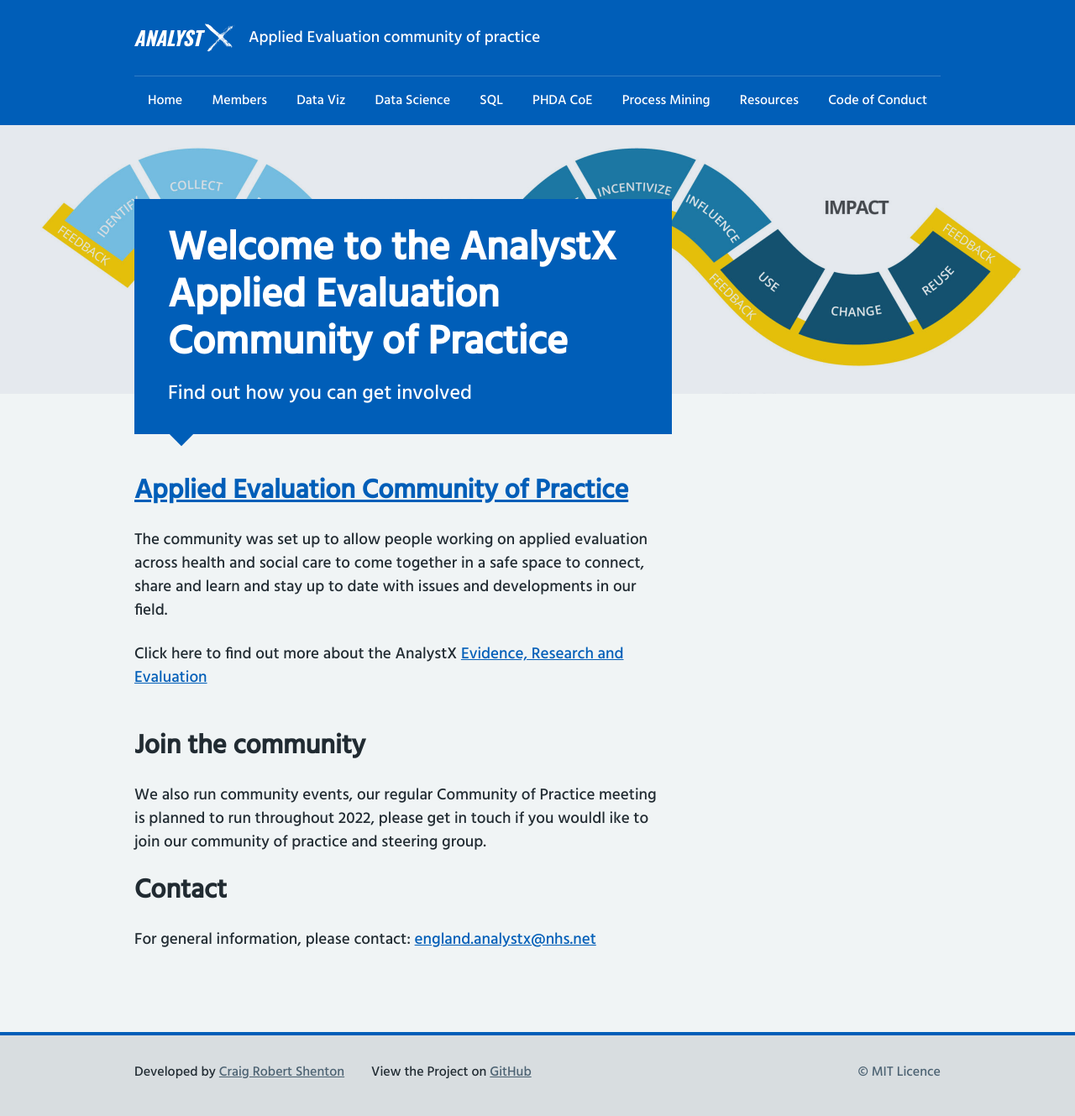
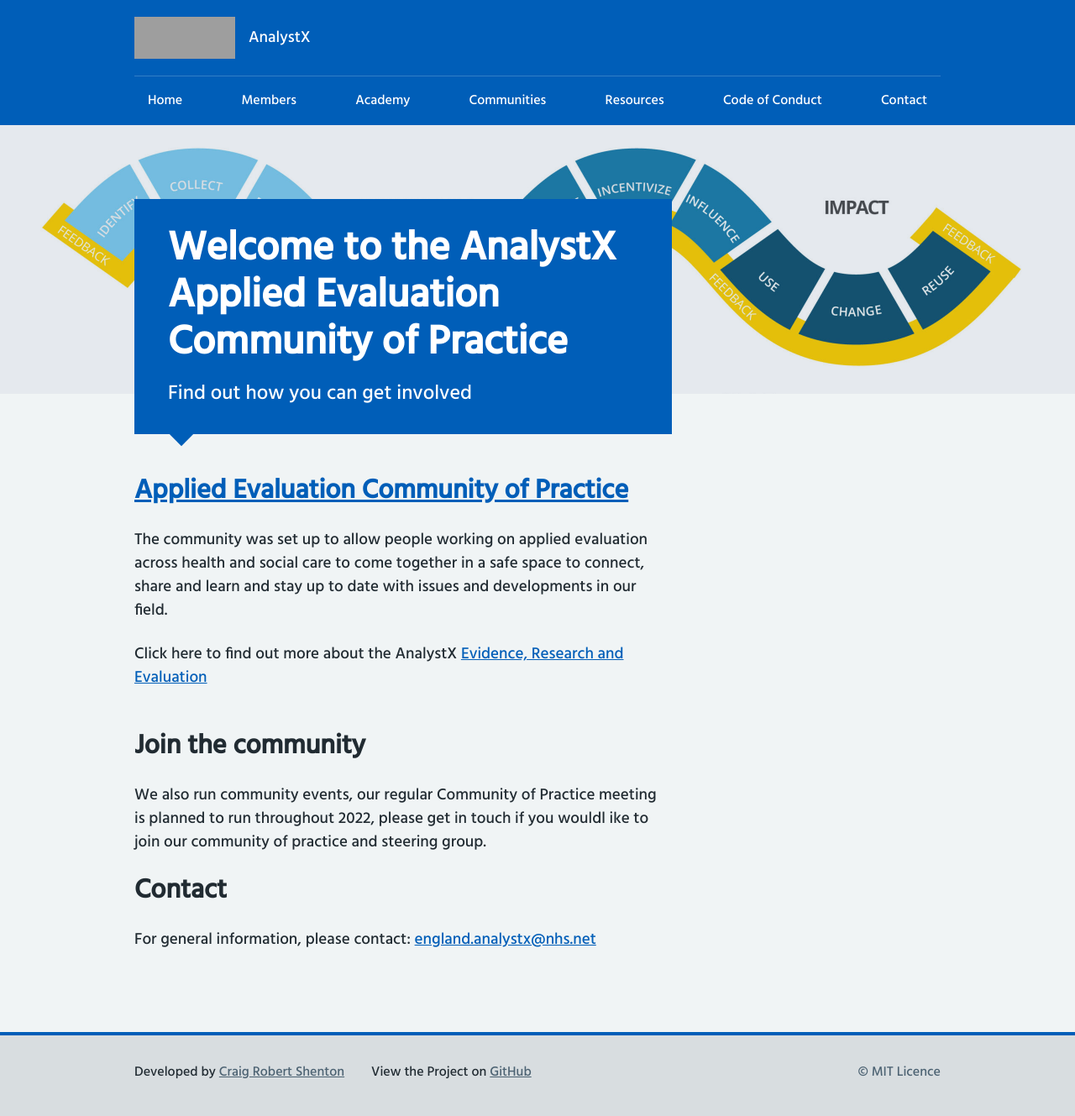
Before and after one commit to nhs-analystx/applied-evaluation, a Jekyll site: the page built from index.html, in a window 1280 px wide. Shown: the whole page at 84% size. Built offline with Jekyll 4.4.1, drawn with Linux system fonts in a browser that asks for light colours; nearby versions of some CDN libraries; grey boxes are pictures that could not be loaded.

Commit message:
Update header.html

```diff
--- a/_includes/header.html
+++ b/_includes/header.html
@@ -1,10 +1,10 @@
 <header class="nhsuk-header" role="banner">
     <div class="nhsuk-width-container nhsuk-header__container">
         <div class="nhsuk-header__logo">
-            <a class="nhsuk-header__link nhsuk-header__link--service " href="{{ "/" | relative_url }}" aria-label="Homepage">
-              <img src="assets/img/analystx_logo_white_large.svg" alt="AnalystX" width="120" height="50">
+            <a class="nhsuk-header__link nhsuk-header__link--service " href="{{ "https://future.nhs.uk/DataAnalytics" | relative_url }}" aria-label="Homepage">
+              <img src="assets/img/home/FutureNHStW.png" alt="AnalystX" width="120" height="50">
                 <span class="nhsuk-header__service-name">
-         Applied Evaluation community of practice
+          AnalystX
         </span>
             </a>
         </div>
@@ -19,6 +19,13 @@
     <nav class="nhsuk-header__navigation" id="header-navigation" role="navigation" aria-label="Primary navigation" aria-labelledby="label-navigation">
         <div class="nhsuk-width-container">
             <p class="nhsuk-header__navigation-title"><span id="label-navigation">Menu</span>
+              <a href="https://nhs-analystx.github.io/sql-community/">AnalystX SQL</a>
+              <a href="https://nhs-analystx.github.io/applied-evaluation/">Applied Evaluation</a>
+              <a href="https://nhs-analystx.github.io/data-science-community/">Data science</a>
+              <a href="https://github.com/NHSDigital/data-viz-community-of-practice">Data viz</a>
+              <a href="https://nhs-analystx.github.io/process-mining/">Process Mining</a>
+              <a href="https://nhs-analystx.github.io/PHDACoE//">PHDA CoE</a>
+              <a href="https://nhs-pycom.net/">nhs.pycom</a>
                 <button class="nhsuk-header__navigation-close" id="close-menu">
                   <svg class="nhsuk-icon nhsuk-icon__close" xmlns="http://www.w3.org/2000/svg" viewBox="0 0 24 24" aria-hidden="true" focusable="false">
                     <path d="M13.41 12l5.3-5.29a1 1 0 1 0-1.42-1.42L12 10.59l-5.29-5.3a1 1 0 0 0-1.42 1.42l5.3 5.29-5.3 5.29a1 1 0 0 0 0 1.42 1 1 0 0 0 1.42 0l5.29-5.3 5.29 5.3a1 1 0 0 0 1.42 0 1 1 0 0 0 0-1.42z"></path>
@@ -37,48 +44,24 @@
         </a>
                 </li>
                 <li class="nhsuk-header__navigation-item">
-                    <a class="nhsuk-header__navigation-link" href="{{ "/community" | relative_url }}">
+                    <a class="nhsuk-header__navigation-link" href="{{ "/member" | relative_url }}">
           Members
-          <svg class="nhsuk-icon nhsuk-icon__chevron-right" xmlns="http://www.w3.org/2000/svg" viewBox="0 0 24 24" aria-hidden="true">
-            <path d="M15.5 12a1 1 0 0 1-.29.71l-5 5a1 1 0 0 1-1.42-1.42l4.3-4.29-4.3-4.29a1 1 0 0 1 1.42-1.42l5 5a1 1 0 0 1 .29.71z"></path>
-          </svg>
-        </a>
-        </li>
-		         <li class="nhsuk-header__navigation-item">
-         <a class="nhsuk-header__navigation-link" href="{{ "https://nhs-analystx.github.io/data-viz" | relative_url }}">
-          Data Viz
-          <svg class="nhsuk-icon nhsuk-icon__chevron-right" xmlns="http://www.w3.org/2000/svg" viewBox="0 0 24 24" aria-hidden="true">
-            <path d="M15.5 12a1 1 0 0 1-.29.71l-5 5a1 1 0 0 1-1.42-1.42l4.3-4.29-4.3-4.29a1 1 0 0 1 1.42-1.42l5 5a1 1 0 0 1 .29.71z"></path>
-          </svg>
-        </a>
-		</li>
-         <li class="nhsuk-header__navigation-item">
-         <a class="nhsuk-header__navigation-link" href="{{ "https://nhs-analystx.github.io/data-science-community/" | relative_url }}">
-          Data Science
           <svg class="nhsuk-icon nhsuk-icon__chevron-right" xmlns="http://www.w3.org/2000/svg" viewBox="0 0 24 24" aria-hidden="true">
             <path d="M15.5 12a1 1 0 0 1-.29.71l-5 5a1 1 0 0 1-1.42-1.42l4.3-4.29-4.3-4.29a1 1 0 0 1 1.42-1.42l5 5a1 1 0 0 1 .29.71z"></path>
           </svg>
         </a>
                 </li>
                 <li class="nhsuk-header__navigation-item">
-                    <a class="nhsuk-header__navigation-link" href="{{ "https://nhs-analystx.github.io/sql-community/" | relative_url }}">
-          SQL
-          <svg class="nhsuk-icon nhsuk-icon__chevron-right" xmlns="http://www.w3.org/2000/svg" viewBox="0 0 24 24" aria-hidden="true">
-            <path d="M15.5 12a1 1 0 0 1-.29.71l-5 5a1 1 0 0 1-1.42-1.42l4.3-4.29-4.3-4.29a1 1 0 0 1 1.42-1.42l5 5a1 1 0 0 1 .29.71z"></path>
-          </svg>
-        </a>
-         </li>
-                <li class="nhsuk-header__navigation-item">
-                    <a class="nhsuk-header__navigation-link" href="{{ "https://nhs-analystx.github.io/PHDACoE/" | relative_url }}">
-         PHDA CoE
+                    <a class="nhsuk-header__navigation-link" href="{{ "https://nhs-analystx.github.io/academy/" | relative_url }}">
+          Academy
           <svg class="nhsuk-icon nhsuk-icon__chevron-right" xmlns="http://www.w3.org/2000/svg" viewBox="0 0 24 24" aria-hidden="true">
             <path d="M15.5 12a1 1 0 0 1-.29.71l-5 5a1 1 0 0 1-1.42-1.42l4.3-4.29-4.3-4.29a1 1 0 0 1 1.42-1.42l5 5a1 1 0 0 1 .29.71z"></path>
           </svg>
         </a>
         </li>
                 <li class="nhsuk-header__navigation-item">
-                    <a class="nhsuk-header__navigation-link" href="{{ "https://nhs-analystx.github.io/process-mining/" | relative_url }}">
-          Process Mining
+                    <a class="nhsuk-header__navigation-link" href="{{ "https://nhs-analystx.github.io/communities/" | relative_url }}">
+         Communities
           <svg class="nhsuk-icon nhsuk-icon__chevron-right" xmlns="http://www.w3.org/2000/svg" viewBox="0 0 24 24" aria-hidden="true">
             <path d="M15.5 12a1 1 0 0 1-.29.71l-5 5a1 1 0 0 1-1.42-1.42l4.3-4.29-4.3-4.29a1 1 0 0 1 1.42-1.42l5 5a1 1 0 0 1 .29.71z"></path>
           </svg>
@@ -100,6 +83,14 @@
           </svg>
         </a>
                 </li>
+                <li class="nhsuk-header__navigation-item">
+                    <a class="nhsuk-header__navigation-link" href="{{ "/contact" | relative_url }}">
+          Contact
+          <svg class="nhsuk-icon nhsuk-icon__chevron-right" xmlns="http://www.w3.org/2000/svg" viewBox="0 0 24 24" aria-hidden="true">
+            <path d="M15.5 12a1 1 0 0 1-.29.71l-5 5a1 1 0 0 1-1.42-1.42l4.3-4.29-4.3-4.29a1 1 0 0 1 1.42-1.42l5 5a1 1 0 0 1 .29.71z"></path>
+          </svg>
+        </a>
+                </li>
             </ul>
         </div>
     </nav>
```
